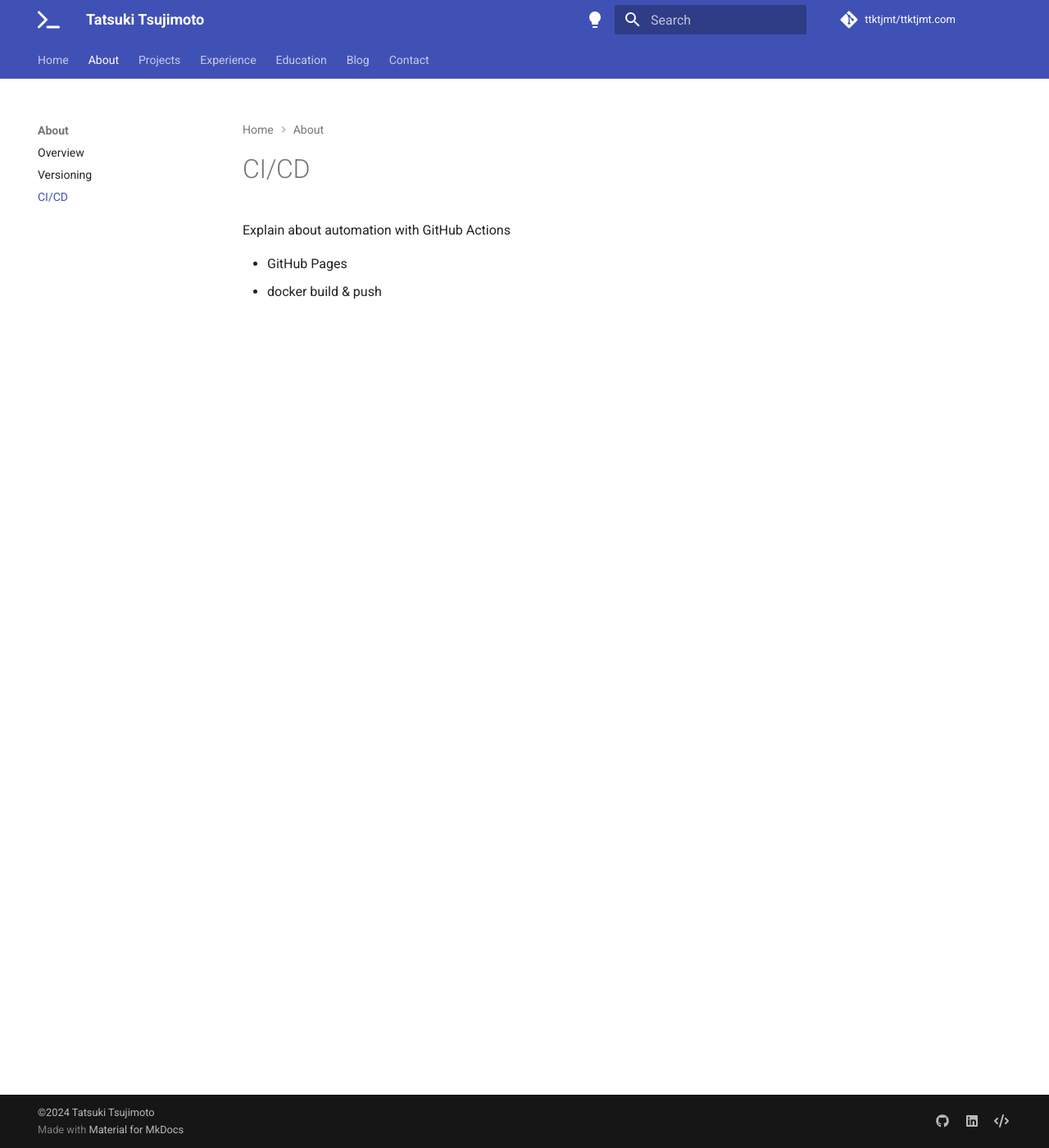
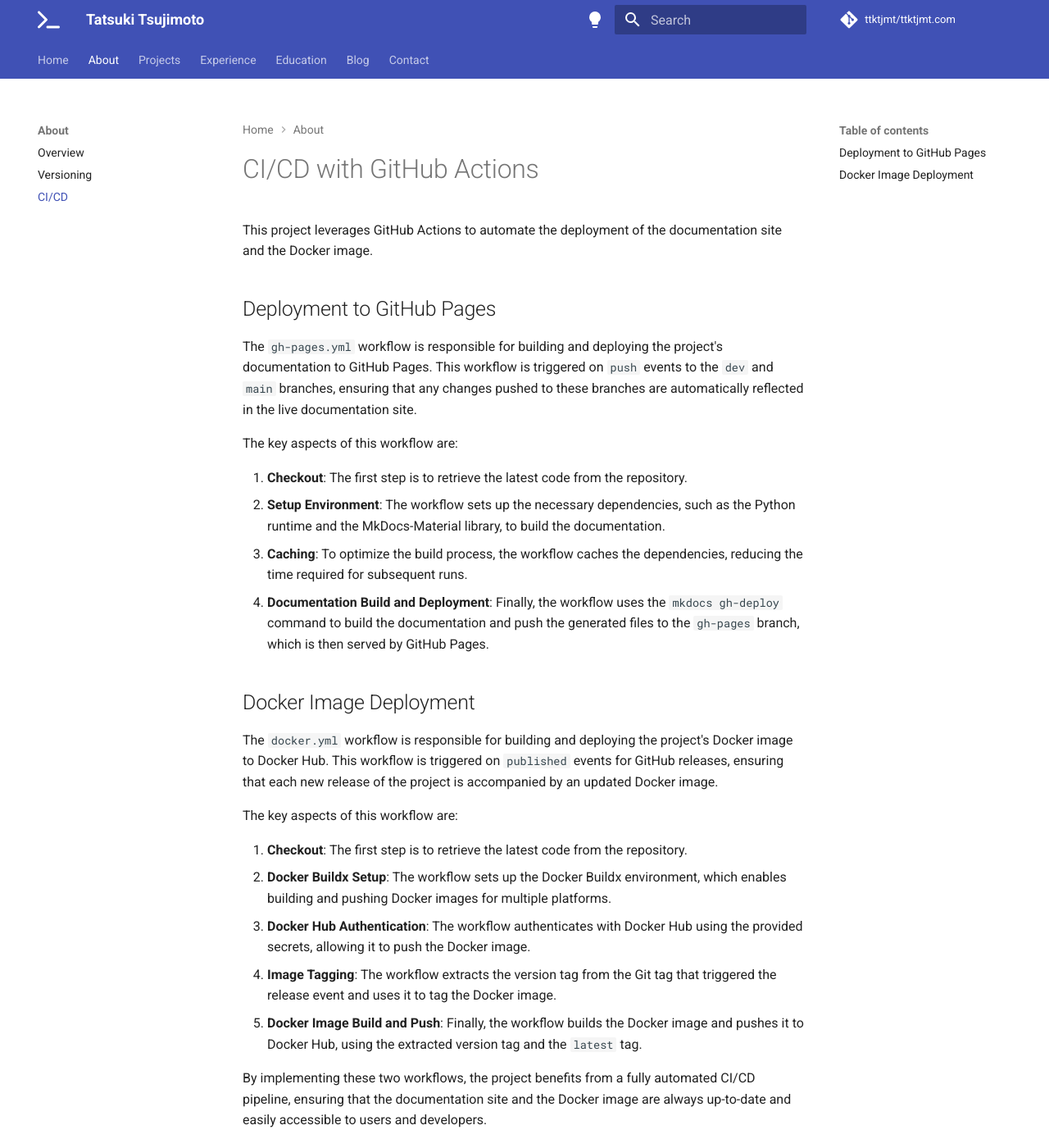
Before and after one commit to ttktjmt/ttktjmt.com, an MkDocs documentation site: the page built from docs/docs/about/cicd.md, in a window 1280 px wide and 1400 px high. Shown: the whole window at 82% size. Built offline with MkDocs 1.6.1 and Material for MkDocs 9.7.7, drawn with Linux system fonts in a browser that asks for light colours; comment, search, counter and statistics services are not loaded.

```diff
--- a/docs/docs/about/cicd.md
+++ b/docs/docs/about/cicd.md
@@ -1,4 +1,28 @@
-Explain about automation with GitHub Actions
+# CI/CD with GitHub Actions
 
-* GitHub Pages
-* docker build & push
+This project leverages GitHub Actions to automate the deployment of the documentation site and the Docker image.
+
+## Deployment to GitHub Pages
+
+The `gh-pages.yml` workflow is responsible for building and deploying the project's documentation to GitHub Pages. This workflow is triggered on `push` events to the `dev` and `main` branches, ensuring that any changes pushed to these branches are automatically reflected in the live documentation site.
+
+The key aspects of this workflow are:
+
+1. **Checkout**: The first step is to retrieve the latest code from the repository.
+2. **Setup Environment**: The workflow sets up the necessary dependencies, such as the Python runtime and the MkDocs-Material library, to build the documentation.
+3. **Caching**: To optimize the build process, the workflow caches the dependencies, reducing the time required for subsequent runs.
+4. **Documentation Build and Deployment**: Finally, the workflow uses the `mkdocs gh-deploy` command to build the documentation and push the generated files to the `gh-pages` branch, which is then served by GitHub Pages.
+
+## Docker Image Deployment
+
+The `docker.yml` workflow is responsible for building and deploying the project's Docker image to Docker Hub. This workflow is triggered on `published` events for GitHub releases, ensuring that each new release of the project is accompanied by an updated Docker image.
+
+The key aspects of this workflow are:
+
+1. **Checkout**: The first step is to retrieve the latest code from the repository.
+2. **Docker Buildx Setup**: The workflow sets up the Docker Buildx environment, which enables building and pushing Docker images for multiple platforms.
+3. **Docker Hub Authentication**: The workflow authenticates with Docker Hub using the provided secrets, allowing it to push the Docker image.
+4. **Image Tagging**: The workflow extracts the version tag from the Git tag that triggered the release event and uses it to tag the Docker image.
+5. **Docker Image Build and Push**: Finally, the workflow builds the Docker image and pushes it to Docker Hub, using the extracted version tag and the `latest` tag.
+
+By implementing these two workflows, the project benefits from a fully automated CI/CD pipeline, ensuring that the documentation site and the Docker image are always up-to-date and easily accessible to users and developers.
--- a/docs/mkdocs.yml
+++ b/docs/mkdocs.yml
@@ -63,9 +63,15 @@
 # Extensions
 markdown_extensions:
   - attr_list
+  - tables
   - pymdownx.emoji:
       emoji_index: !!python/name:material.extensions.emoji.twemoji
       emoji_generator: !!python/name:material.extensions.emoji.to_svg
+  - admonition
+  - pymdownx.details
+  - pymdownx.superfences
+  - pymdownx.tabbed:
+      alternate_style: true
 
 # Page tree
 nav:
```
Also changed, not shown: docs/docs/about/versioning.md (+16 -7 lines), 2 other files.
